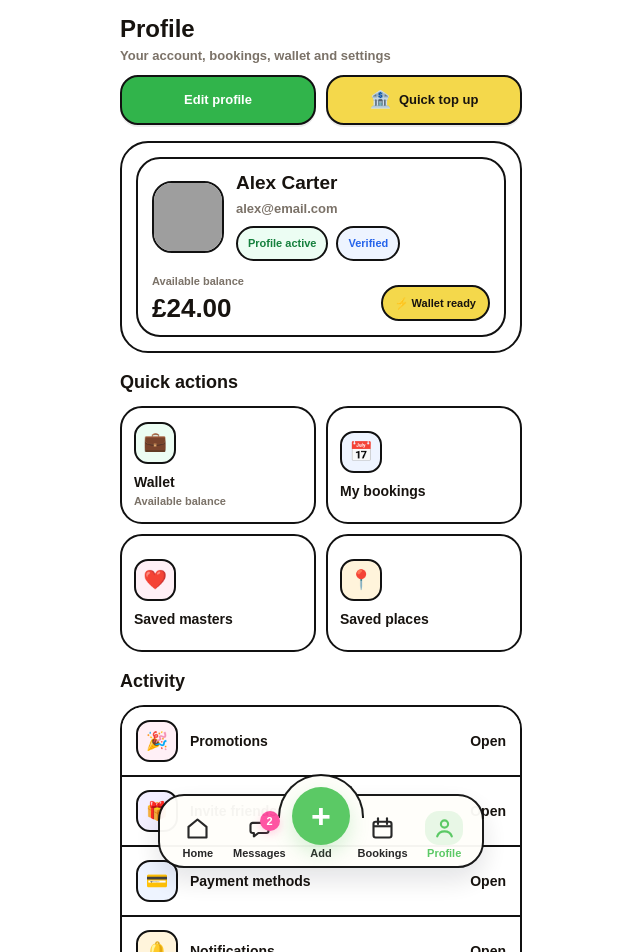
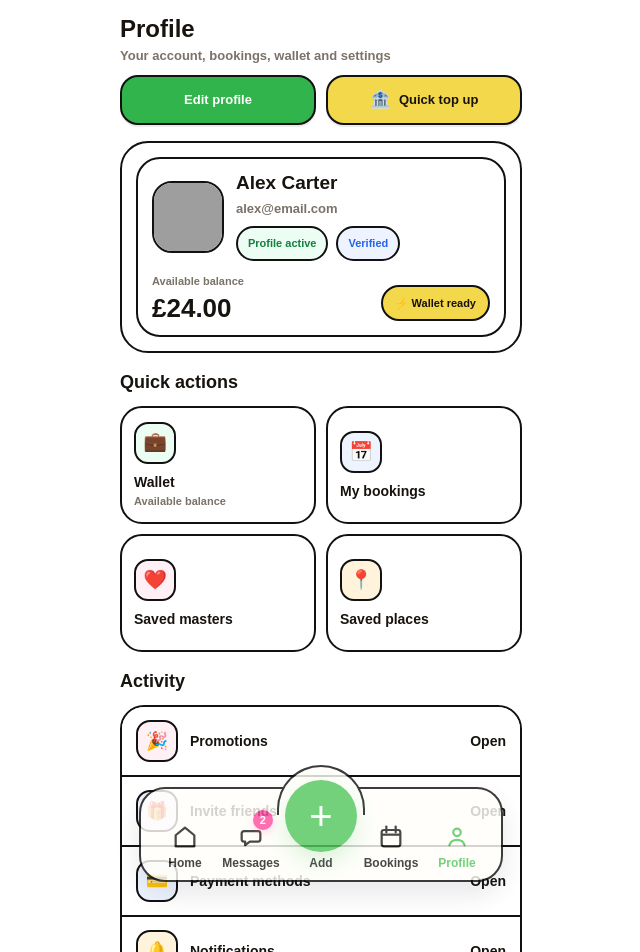
Before and after one commit to bellasalon4u-source/mapbookapp, a Next.js app: page /profile in a window 1280 px wide. Shown: the top 952 px of the page, without its empty margins (319-959 px from the left). Built offline with nearby package versions, Linux system fonts and the light colour scheme; grey boxes are pictures that could not be loaded.

Commit message:
git add components/common/BottomNav.tsx git commit -m "fix: bottom nav profile route and auto hide behavior" git push

```diff
--- a/components/common/BottomNav.tsx
+++ b/components/common/BottomNav.tsx
@@ -2,11 +2,6 @@
 
 import { useEffect, useRef, useState } from 'react';
 import { usePathname, useRouter } from 'next/navigation';
-import {
-  getSavedLanguage,
-  subscribeToLanguageChange,
-  type AppLanguage,
-} from '../../services/i18n';
 
 type BottomNavProps = {
   active?: 'home' | 'bookings' | 'add' | 'messages' | 'profile';
@@ -19,33 +14,12 @@ type NavItem = {
   badge?: number;
 };
 
-const navItems: NavItem[] = [
-  { key: 'home', label: 'Home', href: '/' },
-  { key: 'messages', label: 'Messages', href: '/messages', badge: 2 },
-  { key: 'add', label: 'Add', href: '/profile/promotions/new' },
-  { key: 'bookings', label: 'Bookings', href: '/bookings' },
-  { key: 'profile', label: 'Profile', href: '/account' },
-];
-
-function getLanguageAccent(language: AppLanguage) {
-  if (language === 'RU') return '#1d5fd6';
-  if (language === 'UA') return '#1d5fd6';
-  if (language === 'CZ') return '#d7141a';
-  if (language === 'PL') return '#dc143c';
-  if (language === 'DE') return '#ffcc00';
-  if (language === 'ES') return '#c60b1e';
-  if (language === 'IT') return '#009246';
-  if (language === 'FR') return '#0055a4';
-  if (language === 'AR') return '#007a3d';
-  return '#55c75f';
-}
-
-function HomeIcon({ active, color }: { active: boolean; color: string }) {
+function HomeIcon({ active }: { active: boolean }) {
   return (
-    <svg width="27" height="27" viewBox="0 0 24 24" fill="none">
+    <svg width="28" height="28" viewBox="0 0 24 24" fill="none">
       <path
         d="M4 10.5L12 4L20 10.5V20H4V10.5Z"
-        stroke={active ? color : '#202020'}
+        stroke={active ? '#55c75f' : '#202020'}
         strokeWidth="1.9"
         strokeLinejoin="round"
       />
@@ -53,12 +27,12 @@ function HomeIcon({ active, color }: { active: boolean; color: string }) {
   );
 }
 
-function MessageIcon({ active, color }: { active: boolean; color: string }) {
+function MessageIcon({ active }: { active: boolean }) {
   return (
-    <svg width="27" height="27" viewBox="0 0 24 24" fill="none">
+    <svg width="28" height="28" viewBox="0 0 24 24" fill="none">
       <path
         d="M6 7H18C19.1046 7 20 7.89543 20 9V14C20 15.1046 19.1046 16 18 16H11L7 19V16H6C4.89543 16 4 15.1046 4 14V9C4 7.89543 4.89543 7 6 7Z"
-        stroke={active ? color : '#202020'}
+        stroke={active ? '#55c75f' : '#202020'}
         strokeWidth="1.9"
         strokeLinejoin="round"
       />
@@ -66,52 +40,52 @@ function MessageIcon({ active, color }: { active: boolean; color: string }) {
   );
 }
 
-function CalendarIcon({ active, color }: { active: boolean; color: string }) {
+function CalendarIcon({ active }: { active: boolean }) {
   return (
-    <svg width="27" height="27" viewBox="0 0 24 24" fill="none">
+    <svg width="28" height="28" viewBox="0 0 24 24" fill="none">
       <rect
         x="4"
         y="6"
         width="16"
         height="14"
         rx="2"
-        stroke={active ? color : '#202020'}
+        stroke={active ? '#55c75f' : '#202020'}
         strokeWidth="1.9"
       />
       <path
         d="M8 3V8"
-        stroke={active ? color : '#202020'}
+        stroke={active ? '#55c75f' : '#202020'}
         strokeWidth="1.9"
         strokeLinecap="round"
       />
       <path
         d="M16 3V8"
-        stroke={active ? color : '#202020'}
+        stroke={active ? '#55c75f' : '#202020'}
         strokeWidth="1.9"
         strokeLinecap="round"
       />
       <path
         d="M4 10H20"
-        stroke={active ? color : '#202020'}
+        stroke={active ? '#55c75f' : '#202020'}
         strokeWidth="1.9"
       />
     </svg>
   );
 }
 
-function ProfileIcon({ active, color }: { active: boolean; color: string }) {
+function ProfileIcon({ active }: { active: boolean }) {
   return (
-    <svg width="27" height="27" viewBox="0 0 24 24" fill="none">
+    <svg width="28" height="28" viewBox="0 0 24 24" fill="none">
       <circle
         cx="12"
         cy="8"
         r="3.2"
-        stroke={active ? color : '#202020'}
+        stroke={active ? '#55c75f' : '#202020'}
         strokeWidth="1.9"
       />
       <path
         d="M5.5 19C6.5 15.8 8.8 14.5 12 14.5C15.2 14.5 17.5 15.8 18.5 19"
-        stroke={active ? color : '#202020'}
+        stroke={active ? '#55c75f' : '#202020'}
         strokeWidth="1.9"
         strokeLinecap="round"
       />
@@ -119,110 +93,82 @@ function ProfileIcon({ active, color }: { active: boolean; color: string }) {
   );
 }
 
+const navItems: NavItem[] = [
+  { key: 'home', label: 'Home', href: '/' },
+  { key: 'messages', label: 'Messages', href: '/messages', badge: 2 },
+  { key: 'add', label: 'Add', href: '/profile/promotions/new' },
+  { key: 'bookings', label: 'Bookings', href: '/bookings' },
+  { key: 'profile', label: 'Profile', href: '/profile' },
+];
+
 export default function BottomNav({ active: activeProp }: BottomNavProps) {
   const router = useRouter();
   const pathname = usePathname();
 
-  const [language, setLanguage] = useState<AppLanguage>('EN');
   const [addMenuOpen, setAddMenuOpen] = useState(false);
-  const [hidden, setHidden] = useState(true);
+  const [navVisible, setNavVisible] = useState(true);
 
-  const showTimerRef = useRef<number | null>(null);
+  const hideTimerRef = useRef<ReturnType<typeof setTimeout> | null>(null);
   const lastScrollYRef = useRef(0);
 
-  const accentColor = getLanguageAccent(language);
+  const showNavForMoment = () => {
+    setNavVisible(true);
+
+    if (hideTimerRef.current) {
+      clearTimeout(hideTimerRef.current);
+    }
+
+    hideTimerRef.current = setTimeout(() => {
+      if (!addMenuOpen) {
+        setNavVisible(false);
+      }
+    }, 2200);
+  };
 
   useEffect(() => {
-    setLanguage(getSavedLanguage());
+    showNavForMoment();
 
-    const unsubscribe = subscribeToLanguageChange((nextLanguage) => {
-      setLanguage(nextLanguage);
-    });
+    const handleScroll = () => {
+      const currentY = window.scrollY;
+      const diff = Math.abs(currentY - lastScrollYRef.current);
 
-    return () => {
-      unsubscribe();
-    };
-  }, []);
-
-  useEffect(() => {
-    const showTemporarily = () => {
-      if (addMenuOpen) return;
-
-      setHidden(false);
-
-      if (showTimerRef.current) {
-        window.clearTimeout(showTimerRef.current);
+      if (diff > 8) {
+        showNavForMoment();
       }
 
-      showTimerRef.current = window.setTimeout(() => {
-        setHidden(true);
-      }, 2200);
-    };
-
-    const handleScroll = () => {
-      if (addMenuOpen) return;
-
-      const currentY = window.scrollY || 0;
-      const diff = Math.abs(currentY - lastScrollYRef.current);
-
-      if (diff < 5) return;
-
-      showTemporarily();
       lastScrollYRef.current = currentY;
     };
 
-    const handleWheel = () => {
-      if (addMenuOpen) return;
-      showTemporarily();
-    };
-
-    const handlePointerDown = (event: PointerEvent) => {
-      if (addMenuOpen) return;
-
-      const target = event.target as HTMLElement | null;
-
-      const isMapTouch =
-        target?.closest?.('.leaflet-container') ||
-        target?.closest?.('.leaflet-pane') ||
-        target?.closest?.('.leaflet-control-container');
-
-      if (isMapTouch) {
-        setHidden(true);
-      }
+    const handleTouchStart = () => {
+      showNavForMoment();
     };
 
     window.addEventListener('scroll', handleScroll, { passive: true });
-    window.addEventListener('wheel', handleWheel, { passive: true });
-    window.addEventListener('pointerdown', handlePointerDown, { passive: true });
+    window.addEventListener('touchstart', handleTouchStart, { passive: true });
 
     return () => {
       window.removeEventListener('scroll', handleScroll);
-      window.removeEventListener('wheel', handleWheel);
-      window.removeEventListener('pointerdown', handlePointerDown);
+      window.removeEventListener('touchstart', handleTouchStart);
 
-      if (showTimerRef.current) {
-        window.clearTimeout(showTimerRef.current);
+      if (hideTimerRef.current) {
+        clearTimeout(hideTimerRef.current);
       }
     };
-  }, [addMenuOpen]);
-
-  useEffect(() => {
-    if (addMenuOpen) {
-      setHidden(false);
-    }
   }, [addMenuOpen]);
 
   const getIsActive = (key: BottomNavProps['active'], href: string) => {
     if (activeProp) return activeProp === key;
 
     if (href === '/') return pathname === '/';
-    if (href === '/account') return pathname === '/account' || pathname?.startsWith('/profile');
+    if (href === '/profile') return pathname === '/profile' || pathname?.startsWith('/profile');
     if (key === 'add') return pathname?.startsWith('/profile/promotions/new') || pathname?.startsWith('/add');
 
     return pathname?.startsWith(href);
   };
 
   const handleNavClick = (item: NavItem) => {
+    setNavVisible(true);
+
     if (item.key === 'add') {
       setAddMenuOpen(true);
       return;
@@ -259,7 +205,7 @@ export default function BottomNav({ active: activeProp }: BottomNavProps) {
             display: 'flex',
             alignItems: 'flex-end',
             justifyContent: 'center',
-            padding: '0 26px 158px',
+            padding: '0 26px 150px',
             boxSizing: 'border-box',
           }}
         >
@@ -286,7 +232,7 @@ export default function BottomNav({ active: activeProp }: BottomNavProps) {
                 type="button"
                 onClick={handleCreateAd}
                 style={{
-                  minHeight: 128,
+                  minHeight: 122,
                   border: 'none',
                   borderRight: '3px solid #111111',
                   background: '#ffe44d',
@@ -309,7 +255,7 @@ export default function BottomNav({ active: activeProp }: BottomNavProps) {
                 type="button"
                 onClick={handleCreateService}
                 style={{
-                  minHeight: 128,
+                  minHeight: 122,
                   border: 'none',
                   borderRight: '3px solid #111111',
                   background: '#41c83f',
@@ -332,7 +278,7 @@ export default function BottomNav({ active: activeProp }: BottomNavProps) {
                 type="button"
                 onClick={handleCreateDeal}
                 style={{
-                  minHeight: 128,
+                  minHeight: 122,
                   border: 'none',
                   background: '#ff4b52',
                   color: '#ffffff',
@@ -350,10 +296,10 @@ export default function BottomNav({ active: activeProp }: BottomNavProps) {
                 <span
                   style={{
                     position: 'absolute',
-                    top: 16,
-                    right: 16,
-                    minWidth: 48,
-                    height: 34,
+                    top: 14,
+                    right: 14,
+                    minWidth: 46,
+                    height: 32,
                     borderRadius: 999,
                     border: '3px solid #111111',
                     background: '#ffffff',
@@ -361,7 +307,7 @@ export default function BottomNav({ active: activeProp }: BottomNavProps) {
                     display: 'flex',
                     alignItems: 'center',
                     justifyContent: 'center',
-                    fontSize: 16,
+                    fontSize: 15,
                     fontWeight: 900,
                   }}
                 >
@@ -377,7 +323,7 @@ export default function BottomNav({ active: activeProp }: BottomNavProps) {
               onClick={() => setAddMenuOpen(false)}
               style={{
                 width: '100%',
-                minHeight: 64,
+                minHeight: 62,
                 border: 'none',
                 background: '#ffffff',
                 color: '#17130f',
@@ -393,17 +339,19 @@ export default function BottomNav({ active: activeProp }: BottomNavProps) {
       ) : null}
 
       <div
+        onClick={() => setNavVisible(true)}
         style={{
           position: 'fixed',
           left: '50%',
-          bottom: 'calc(8px + env(safe-area-inset-bottom))',
-          transform: hidden ? 'translate(-50%, 76px)' : 'translate(-50%, 0)',
-          width: 'calc(100% - 64px)',
-          maxWidth: 326,
+          bottom: navVisible
+            ? 'calc(16px + env(safe-area-inset-bottom))'
+            : 'calc(-82px + env(safe-area-inset-bottom))',
+          transform: 'translateX(-50%)',
+          width: 'calc(100% - 46px)',
+          maxWidth: 364,
           zIndex: 1200,
-          opacity: hidden ? 0.96 : 1,
-          pointerEvents: hidden ? 'none' : 'auto',
-          transition: 'transform 240ms ease, opacity 180ms ease',
+          transition: 'bottom 260ms ease, opacity 260ms ease',
+          opacity: navVisible ? 1 : 0.82,
         }}
       >
         <div
@@ -413,7 +361,7 @@ export default function BottomNav({ active: activeProp }: BottomNavProps) {
             border: '2px solid #111111',
             borderRadius: 26,
             boxShadow: '0 12px 28px rgba(15,23,42,0.12)',
-            padding: '6px 8px 6px',
+            padding: '11px 12px 10px',
             display: 'grid',
             gridTemplateColumns: 'repeat(5, 1fr)',
             alignItems: 'end',
@@ -424,14 +372,14 @@ export default function BottomNav({ active: activeProp }: BottomNavProps) {
             style={{
               position: 'absolute',
               left: '50%',
-              top: -22,
+              top: -24,
               transform: 'translateX(-50%)',
-              width: 86,
-              height: 44,
+              width: 88,
+              height: 50,
               background: '#fffefa',
               border: '2px solid #111111',
               borderBottom: 'none',
-              borderRadius: '80px 80px 0 0',
+              borderRadius: '76px 76px 0 0',
               zIndex: 0,
             }}
           />
@@ -454,28 +402,28 @@ export default function BottomNav({ active: activeProp }: BottomNavProps) {
                   flexDirection: 'column',
                   alignItems: 'center',
                   justifyContent: 'flex-end',
-                  gap: 3,
+                  gap: 4,
                   position: 'relative',
-                  minHeight: 48,
+                  minHeight: 60,
                   zIndex: 2,
                 }}
               >
                 {isAdd ? (
                   <span
                     style={{
-                      width: 58,
-                      height: 58,
+                      width: 72,
+                      height: 72,
                       borderRadius: '50%',
                       background: '#55c75f',
                       color: '#ffffff',
                       display: 'inline-flex',
                       alignItems: 'center',
                       justifyContent: 'center',
-                      fontSize: 34,
-                      fontWeight: 600,
+                      fontSize: 40,
+                      fontWeight: 500,
                       lineHeight: 1,
-                      boxShadow: '0 8px 20px rgba(85,199,95,0.24)',
-                      transform: 'translateY(-15px)',
+                      boxShadow: '0 10px 22px rgba(85,199,95,0.24)',
+                      transform: 'translateY(-20px)',
                     }}
                   >
                     +
@@ -483,25 +431,16 @@ export default function BottomNav({ active: activeProp }: BottomNavProps) {
                 ) : (
                   <span
                     style={{
-                      width: 38,
-                      height: 34,
-                      borderRadius: 14,
-                      background: isActive ? `${accentColor}22` : 'transparent',
                       display: 'inline-flex',
                       alignItems: 'center',
                       justifyContent: 'center',
+                      height: 32,
                     }}
                   >
-                    {item.key === 'home' && <HomeIcon active={isActive} color={accentColor} />}
-                    {item.key === 'messages' && (
-                      <MessageIcon active={isActive} color={accentColor} />
-                    )}
-                    {item.key === 'bookings' && (
-                      <CalendarIcon active={isActive} color={accentColor} />
-                    )}
-                    {item.key === 'profile' && (
-                      <ProfileIcon active={isActive} color={accentColor} />
-                    )}
+                    {item.key === 'home' && <HomeIcon active={isActive} />}
+                    {item.key === 'messages' && <MessageIcon active={isActive} />}
+                    {item.key === 'bookings' && <CalendarIcon active={isActive} />}
+                    {item.key === 'profile' && <ProfileIcon active={isActive} />}
                   </span>
                 )}
 
@@ -513,7 +452,7 @@ export default function BottomNav({ active: activeProp }: BottomNavProps) {
                       right: '16%',
                       minWidth: 20,
                       height: 20,
-                      padding: '0 5px',
+                      padding: '0 6px',
                       borderRadius: 999,
                       background: '#ff4fa0',
                       color: '#ffffff',
@@ -531,10 +470,10 @@ export default function BottomNav({ active: activeProp }: BottomNavProps) {
 
                 <span
                   style={{
-                    marginTop: isAdd ? -15 : 0,
-                    fontSize: 11,
+                    marginTop: isAdd ? -19 : 0,
+                    fontSize: 12,
                     fontWeight: 900,
-                    color: isActive ? accentColor : '#202020',
+                    color: isActive ? '#55c75f' : '#202020',
                     lineHeight: 1.05,
                   }}
                 >
```
